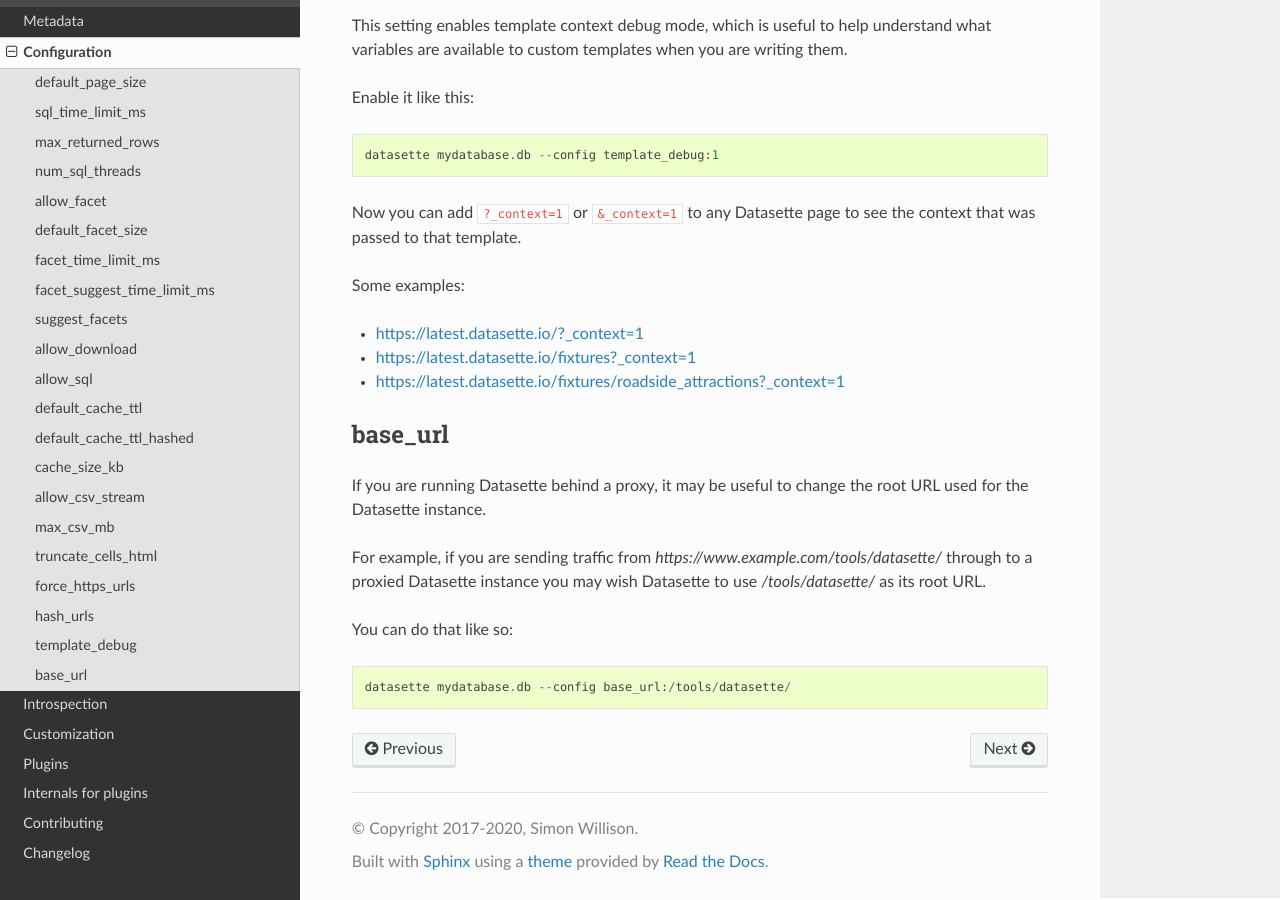
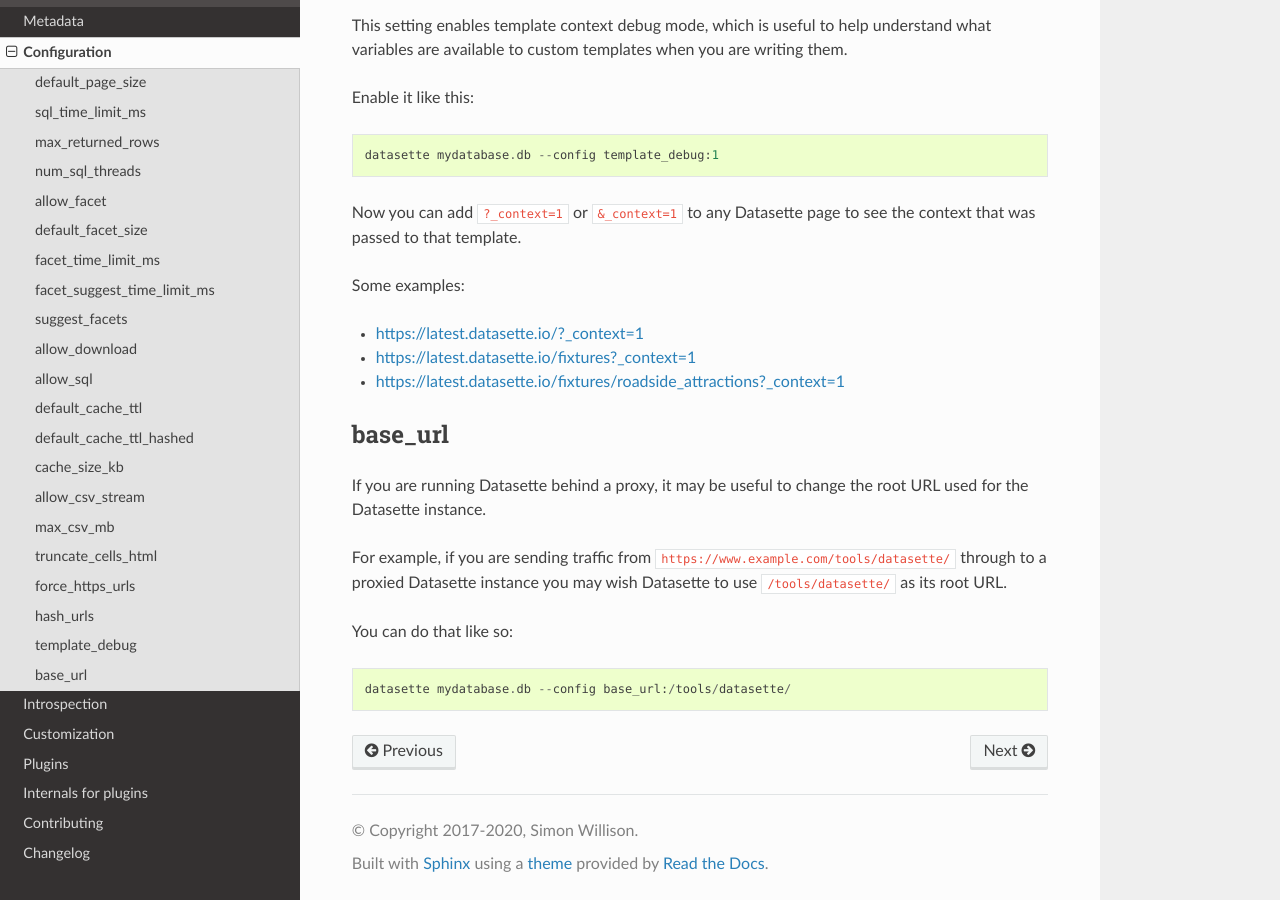
Before and after one commit to simonw/datasette, a Sphinx documentation site: the page built from docs/config.rst, in a window 1280 px wide and 900 px high, scrolled down 4945 px. Built offline with Sphinx 7.4.7 and the Read the Docs theme 2.0.0, drawn with Linux system fonts in a browser that asks for light colours.

Commit message:
Fixed RST bug

```diff
--- a/docs/config.rst
+++ b/docs/config.rst
@@ -236,7 +236,7 @@
 
 If you are running Datasette behind a proxy, it may be useful to change the root URL used for the Datasette instance.
 
-For example, if you are sending traffic from `https://www.example.com/tools/datasette/` through to a proxied Datasette instance you may wish Datasette to use `/tools/datasette/` as its root URL.
+For example, if you are sending traffic from ``https://www.example.com/tools/datasette/`` through to a proxied Datasette instance you may wish Datasette to use ``/tools/datasette/`` as its root URL.
 
 You can do that like so::
 
```
